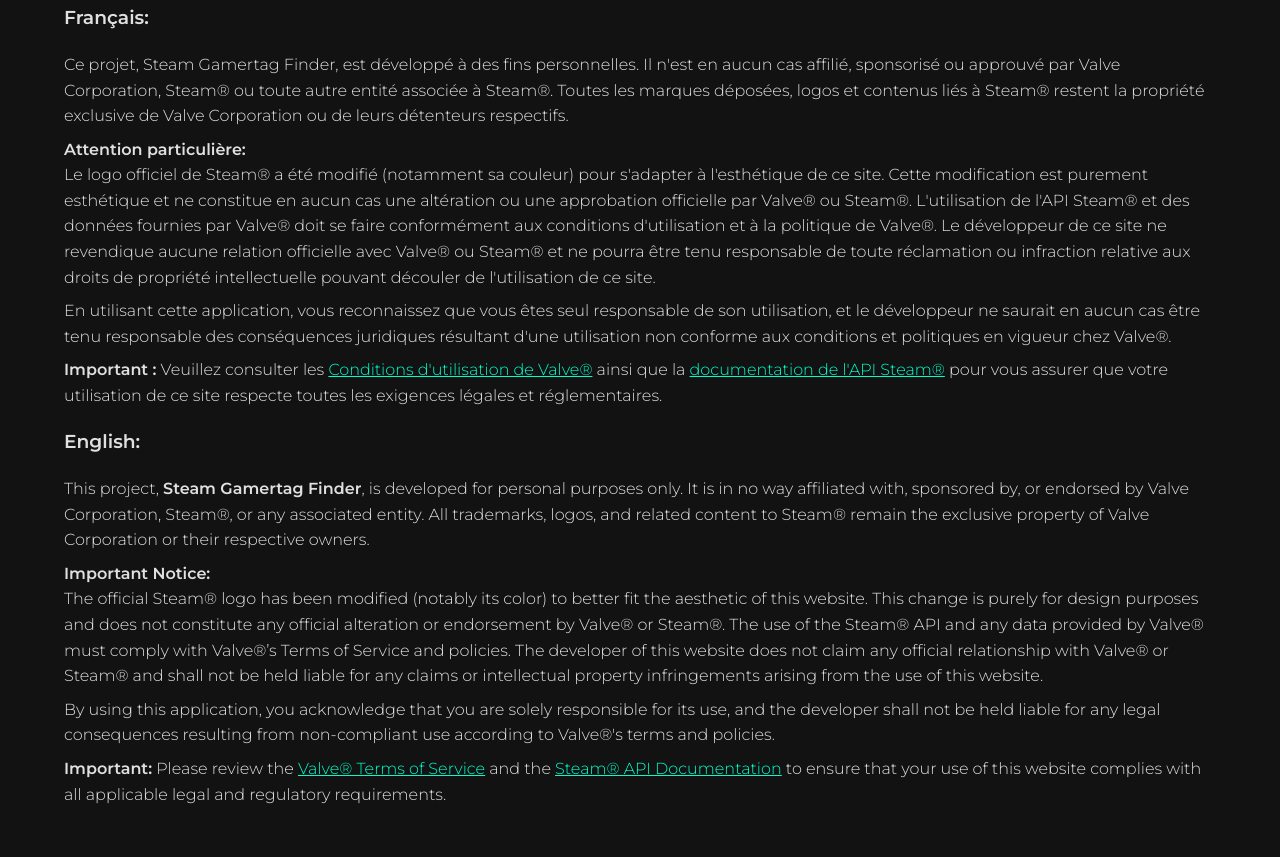
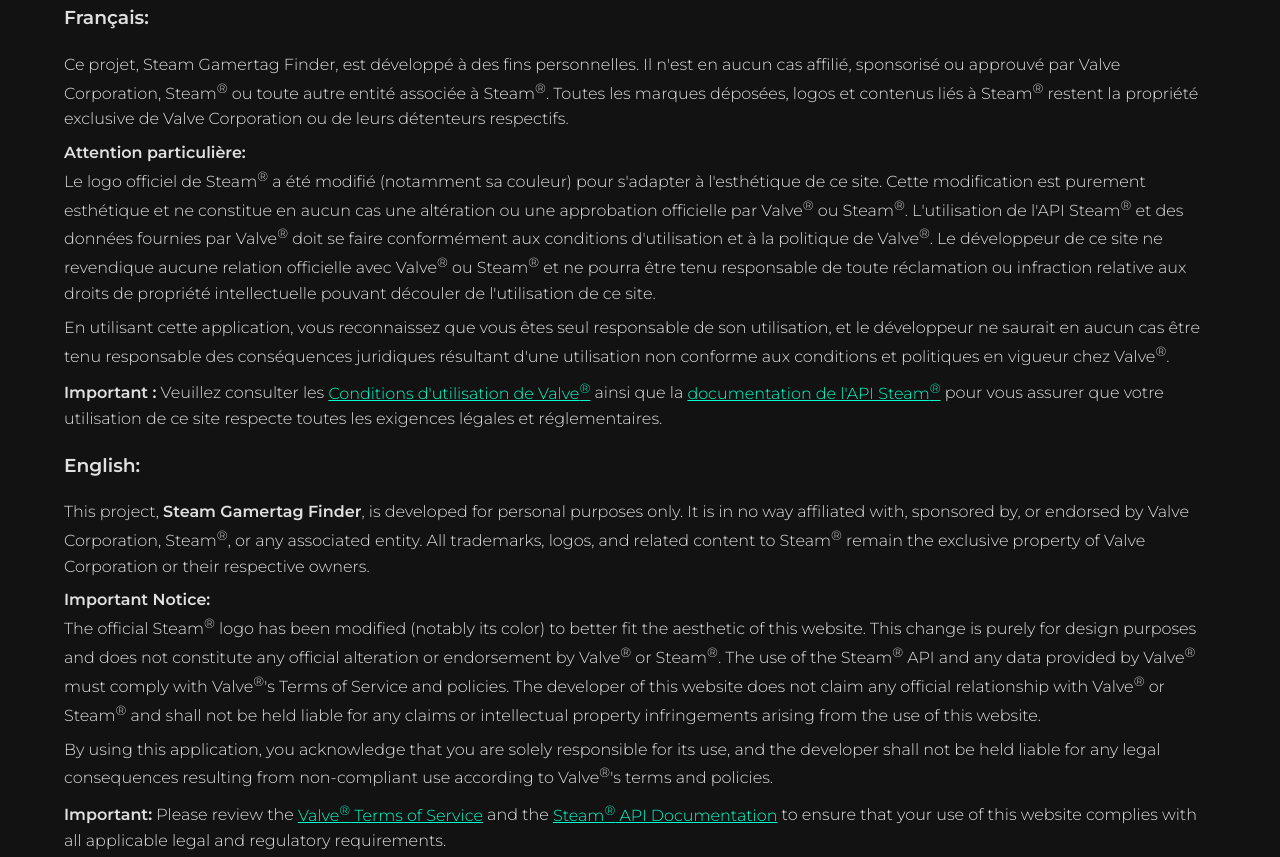
Before and after one commit to haykif/Steam-Gamertag-Search, a website: page html/about.html in a window 1280 px wide. Shown: the part 767-1624 px from the top of the page. Drawn offline with Linux system fonts and the light colour scheme; files that its build step writes are made by us from their sources.

Commit message:
<sup>®</sup>

```diff
--- a/html/about.html
+++ b/html/about.html
@@ -79,33 +79,33 @@
                     <div class="disclaimer-content">
                         <h3>Français:</h3>
                         <p>
-                            Ce projet, <strong></strong>Steam Gamertag Finder</strong>, est développé à des fins personnelles. Il n'est en aucun cas affilié, sponsorisé ou approuvé par Valve Corporation, Steam® ou toute autre entité associée à Steam®. Toutes les marques déposées, logos et contenus liés à Steam® restent la propriété exclusive de Valve Corporation ou de leurs détenteurs respectifs.
+                            Ce projet, <strong></strong>Steam Gamertag Finder</strong>, est développé à des fins personnelles. Il n'est en aucun cas affilié, sponsorisé ou approuvé par Valve Corporation, Steam<sup>®</sup> ou toute autre entité associée à Steam<sup>®</sup>. Toutes les marques déposées, logos et contenus liés à Steam<sup>®</sup> restent la propriété exclusive de Valve Corporation ou de leurs détenteurs respectifs.
                         </p>
                         <p>
                             <strong>Attention particulière:</strong><br>
-                            Le logo officiel de Steam® a été modifié (notamment sa couleur) pour s'adapter à l'esthétique de ce site. Cette modification est purement esthétique et ne constitue en aucun cas une altération ou une approbation officielle par Valve® ou Steam®. L'utilisation de l'API Steam® et des données fournies par Valve® doit se faire conformément aux conditions d'utilisation et à la politique de Valve®. Le développeur de ce site ne revendique aucune relation officielle avec Valve® ou Steam® et ne pourra être tenu responsable de toute réclamation ou infraction relative aux droits de propriété intellectuelle pouvant découler de l'utilisation de ce site.
+                            Le logo officiel de Steam<sup>®</sup> a été modifié (notamment sa couleur) pour s'adapter à l'esthétique de ce site. Cette modification est purement esthétique et ne constitue en aucun cas une altération ou une approbation officielle par Valve<sup>®</sup> ou Steam<sup>®</sup>. L'utilisation de l'API Steam<sup>®</sup> et des données fournies par Valve<sup>®</sup> doit se faire conformément aux conditions d'utilisation et à la politique de Valve<sup>®</sup>. Le développeur de ce site ne revendique aucune relation officielle avec Valve<sup>®</sup> ou Steam<sup>®</sup> et ne pourra être tenu responsable de toute réclamation ou infraction relative aux droits de propriété intellectuelle pouvant découler de l'utilisation de ce site.
                         </p>
                         <p>
-                            En utilisant cette application, vous reconnaissez que vous êtes seul responsable de son utilisation, et le développeur ne saurait en aucun cas être tenu responsable des conséquences juridiques résultant d'une utilisation non conforme aux conditions et politiques en vigueur chez Valve®.
+                            En utilisant cette application, vous reconnaissez que vous êtes seul responsable de son utilisation, et le développeur ne saurait en aucun cas être tenu responsable des conséquences juridiques résultant d'une utilisation non conforme aux conditions et politiques en vigueur chez Valve<sup>®</sup>.
                         </p>
                         <p>
-                            <strong>Important :</strong> Veuillez consulter les <a href="https://store.steampowered.com/subscriber_agreement/" target="_blank">Conditions d'utilisation de Valve®</a> ainsi que la <a href="https://developer.valvesoftware.com/wiki/Steam_Web_API" target="_blank">documentation de l'API Steam®</a> pour vous assurer que votre utilisation de ce site respecte toutes les exigences légales et réglementaires.
+                            <strong>Important :</strong> Veuillez consulter les <a href="https://store.steampowered.com/subscriber_agreement/" target="_blank">Conditions d'utilisation de Valve<sup>®</sup></a> ainsi que la <a href="https://developer.valvesoftware.com/wiki/Steam_Web_API" target="_blank">documentation de l'API Steam<sup>®</sup></a> pour vous assurer que votre utilisation de ce site respecte toutes les exigences légales et réglementaires.
                         </p>
 
                         <h3>English:</h3>
                         <p>
-                            This project, <strong>Steam Gamertag Finder</strong>, is developed for personal purposes only. It is in no way affiliated with, sponsored by, or endorsed by Valve Corporation, Steam®, or any associated entity. All trademarks, logos, and related content to Steam® remain the exclusive property of Valve Corporation or their respective owners.
+                            This project, <strong>Steam Gamertag Finder</strong>, is developed for personal purposes only. It is in no way affiliated with, sponsored by, or endorsed by Valve Corporation, Steam<sup>®</sup>, or any associated entity. All trademarks, logos, and related content to Steam<sup>®</sup> remain the exclusive property of Valve Corporation or their respective owners.
                         </p>
                         <p>
                             <strong>Important Notice:</strong><br>
-                            The official Steam® logo has been modified (notably its color) to better fit the aesthetic of this website. This change is purely for design purposes and does not constitute any official alteration or endorsement by Valve® or Steam®. The use of the Steam® API and any data provided by Valve® must comply with Valve®’s Terms of Service and policies. The developer of this website does not claim any official relationship with Valve® or Steam® and shall not be held liable for any claims or intellectual property infringements arising from the use of this website.
+                            The official Steam<sup>®</sup> logo has been modified (notably its color) to better fit the aesthetic of this website. This change is purely for design purposes and does not constitute any official alteration or endorsement by Valve<sup>®</sup> or Steam<sup>®</sup>. The use of the Steam<sup>®</sup> API and any data provided by Valve<sup>®</sup> must comply with Valve<sup>®</sup>'s Terms of Service and policies. The developer of this website does not claim any official relationship with Valve<sup>®</sup> or Steam<sup>®</sup> and shall not be held liable for any claims or intellectual property infringements arising from the use of this website.
                         </p>
                         <p>
-                            By using this application, you acknowledge that you are solely responsible for its use, and the developer shall not be held liable for any legal consequences resulting from non-compliant use according to Valve®'s terms and policies.
+                            By using this application, you acknowledge that you are solely responsible for its use, and the developer shall not be held liable for any legal consequences resulting from non-compliant use according to Valve<sup>®</sup>'s terms and policies.
                         </p>
 
                         <p>
-                            <strong>Important:</strong> Please review the <a href="https://store.steampowered.com/subscriber_agreement/" target="_blank">Valve® Terms of Service</a> and the <a href="https://developer.valvesoftware.com/wiki/Steam_Web_API" target="_blank">Steam® API Documentation</a> to ensure that your use of this website complies with all applicable legal and regulatory requirements.
+                            <strong>Important:</strong> Please review the <a href="https://store.steampowered.com/subscriber_agreement/" target="_blank">Valve<sup>®</sup> Terms of Service</a> and the <a href="https://developer.valvesoftware.com/wiki/Steam_Web_API" target="_blank">Steam<sup>®</sup> API Documentation</a> to ensure that your use of this website complies with all applicable legal and regulatory requirements.
                         </p>
                     </div>
                 </div>
```
